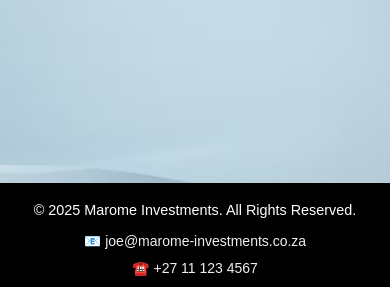
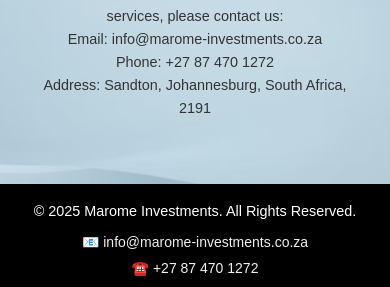
Before and after one commit to Sphola619/marome-investments, a plain HTML site: page contact.html in a window 390 px wide. Shown: the part 494-781 px from the top of the page. Drawn offline with Linux system fonts and the light colour scheme.

Commit message:
add contact.html

```diff
--- a/contact.html
+++ b/contact.html
@@ -13,8 +13,17 @@
       <a href="index.html" class="logo">
         Marome <br><span>Investments</span>
       </a>
+
+      <!-- Hamburger icon for mobile -->
+      <div class="hamburger" id="hamburger">
+        <span></span>
+        <span></span>
+        <span></span>
+      </div>
+
       <ul>
         <!-- Removed the Home link -->
+        <li><a href="index.html" class="link">Home</a></li>
         <li><a href="about.html" class="link">About Us</a></li>
         <li><a href="services.html" class="link">Services</a></li>
         <li><a href="contact.html" class="link">Contact Us</a></li>
@@ -25,9 +34,10 @@
 
   <main class="container">
     <h1>Contact Us</h1>
-    <p>Email: info@maromeinvestments.com</p>
-    <p>Phone: +27 000 000 0000</p>
-    <p>Address: Johannesburg, South Africa</p>
+    <p>For more information and details about our services, please contact us: </p>
+    <p>Email: info@marome-investments.co.za</p>
+    <p>Phone: +27 87 470 1272</p>
+    <p>Address: Sandton, Johannesburg, South Africa, 2191</p>
   </main>
 
   <footer>
@@ -36,14 +46,14 @@
     <div style="text-align: center; margin-top: 8px;">
       <!-- Contact Info -->
       <p style="margin: 4px 0; font-size: 14px; color: #f4eded;">
-        📧 <a href="mailto:info@maromeinvestments.com" style="color: inherit; text-decoration: none;">joe@marome-investments.co.za</a>
+        📧 <a href="mailto:info@marome-investments.co.za" style="color: inherit; text-decoration: none;">info@marome-investments.co.za</a>
       </p>
       <p style="margin: 4px 0; font-size: 14px; color: #f4eded;">
-        ☎️ +27 11 123 4567
+        ☎️ +27 87 470 1272
       </p>
 
       <!-- LinkedIn Icon -->
-      <a href="https://www.linkedin.com/"
+      <a href="https://www.linkedin.com/in/maletsiri-marome-4579101a/"
          target="_blank"
          rel="noopener noreferrer"
          style="margin: 10px; display: inline-block;"
@@ -70,5 +80,6 @@
       </a>
     </div>
   </footer>
+  <script src="script.js"></script>
 </body>
 </html>
```
